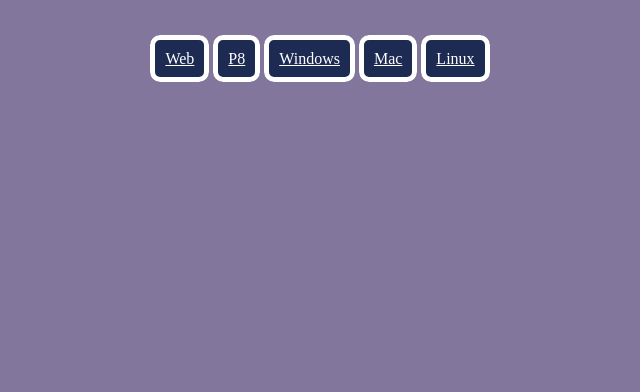
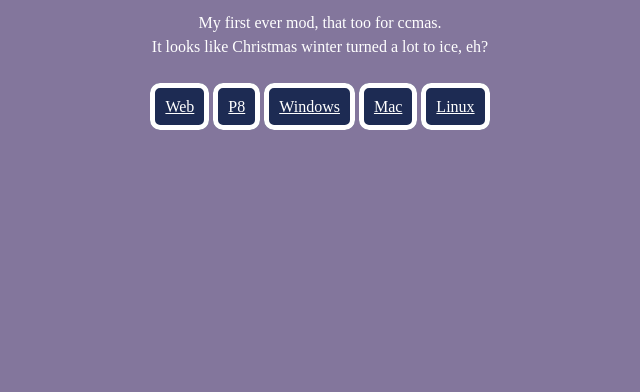
Before and after one commit to EvergreenGames/EvergreenGames.github.io, a plain HTML site: page cchristmas/2024/day9/index.html in a window 1280 px wide. Shown: the part 408-800 px from the top of the page, without its empty margins (320-960 px from the left). Drawn offline with Linux system fonts and the light colour scheme; a web font is replaced by a local one.

Commit message:
day9 description

```diff
--- a/cchristmas/2024/day9/index.html
+++ b/cchristmas/2024/day9/index.html
@@ -15,7 +15,9 @@
 
     <br>
     <h1>Winter Glass by AnshumanNeon</h1>
-    <p></p>
+    <p>
+      My first ever mod, that too for ccmas.<br>
+      It looks like Christmas winter turned a lot to ice, eh?</p>
     <a class = "button" href="winterglass.html">Web</a>
     <a class = "button" href="winterglass.p8" download target="_blank" type="application/octet-stream">P8</a>
     <a class = "button" href="winterglass_windows.zip">Windows</a>
```
